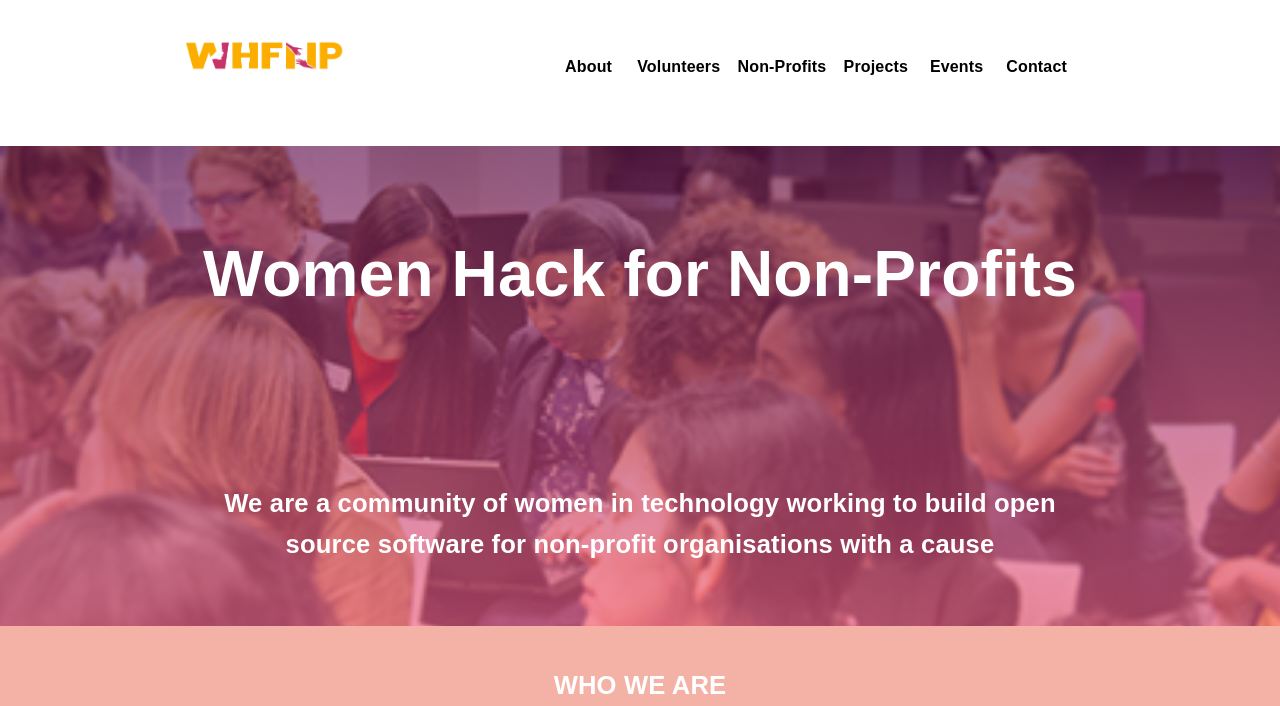
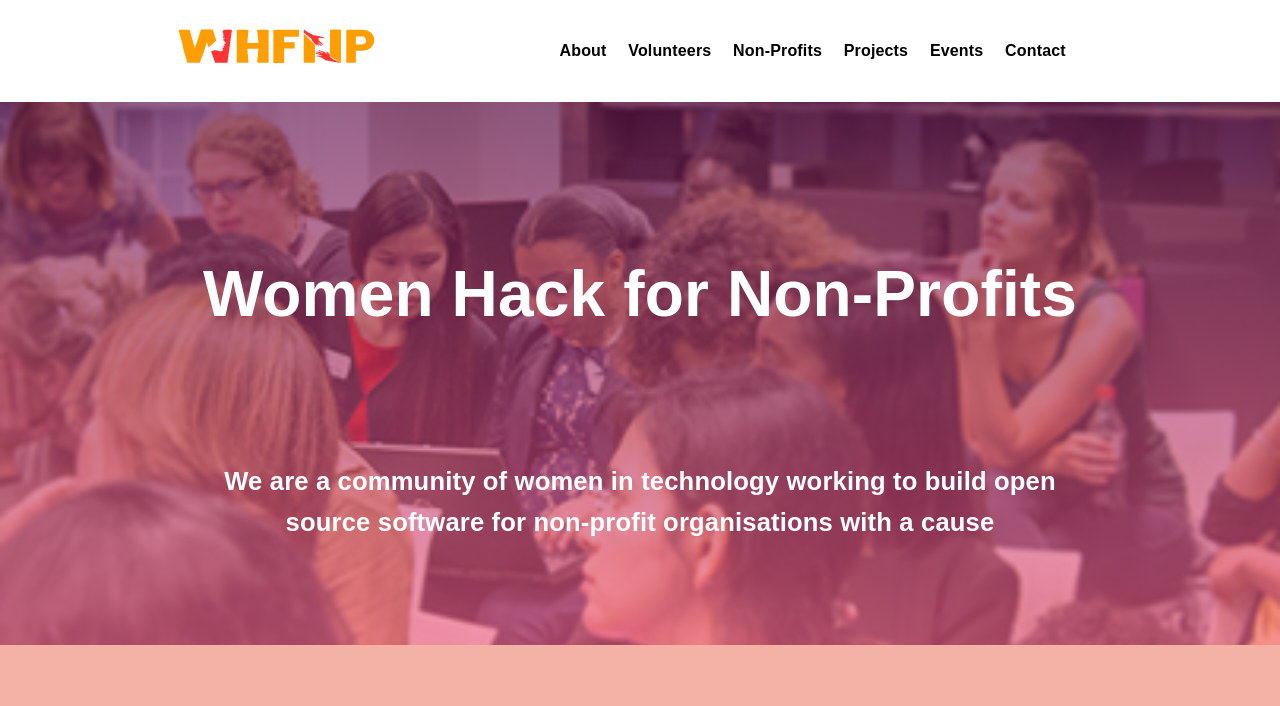
Before and after one commit to womenhackfornonprofits/whfnp, a website: page src/index.html in a window 1280 px wide. Shown: the top 706 px of the page. Drawn offline with Linux system fonts and the light colour scheme.

Commit message:
Added the svg logo

```diff
--- a/src/index.html
+++ b/src/index.html
@@ -22,7 +22,7 @@
 		<header>
 			<div class="content">
 				<div class="img-container">
-					<img id="logo" src="img/whfnp.png" alt="WHFNP Logo Image">
+					<img id="logo" src="img/whfnlogo2.svg" alt="WHFNP Logo Image">
 				</div>
 				<nav>
 					<ul>
--- a/src/sass/screen.scss
+++ b/src/sass/screen.scss
@@ -29,14 +29,15 @@
 	height: 100%;
 }
 #logo {
-	width: 10em;
+	width: 15em;
 	margin-top: 1em;
 
 }
 .img-container {
 	display: inline-block;
 	width: 50%;
-	padding: $padding-margin-value;
+	padding: .3em;
+	vertical-align: top;
 }
 header {
 	height: auto;
@@ -66,12 +67,12 @@
 	line-height: 1em;
 	text-align: center;
 	padding: 1.5em 0;
+	margin: 0;
 }
 
 h2 {
 	padding: $padding-margin-value;
 	font-weight: bold;
-	text-transform: uppercase;
 	color: #fff;
 	font-size: 1.3em;
 	line-height: 1.6em;
@@ -93,6 +94,8 @@
 	margin: 0;
 	min-height: 30em;
 	background-color: #F4B2A7;
+	padding: 4em 0;
+	padding-bottom: 4em;
 
 }
 section:nth-child(2n) {
@@ -100,7 +103,7 @@
 }
 nav {
 	display: none;
-
+	vertical-align: top;
 	margin: 0;
 	padding: 0;
 	width: 55%;
@@ -117,11 +120,9 @@
 		flex-direction: row;
 		li {
 			flex-grow: 1;
-			max-width: 10em;
-			min-width: 5em;
 			text-align: center;
 			display: inline-block;
-			padding: $padding-margin-value 0;
+			padding: 2.4em 0;
 			margin: 0 auto;
 			text-align: center;
 			font-size: $base-font-size;
@@ -161,6 +162,7 @@
 	.img-container {
 		display: inline-block;
 		width: 40%;
+		padding: 0.3em;
 	}
 
 }
```
Also changed, not shown: deploy/index.html (+1 -1 lines), deploy/css/screen.css, src/css/screen.css, src/img/whfnlogo2.svg (added), 3 other files.
